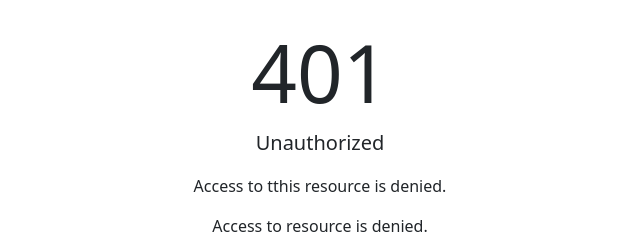
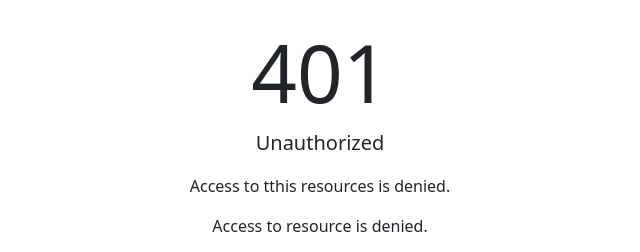
Before and after one commit to AyushWahane/Minor_test, a plain HTML site: page 401.html in a window 1280 px wide. Shown: the top 252 px of the page, 320-960 px from the left. Drawn offline with nearby package versions, Linux system fonts and the light colour scheme.

Commit message:
update 101

```diff
--- a/401.html
+++ b/401.html
@@ -20,7 +20,7 @@
                                 <div class="text-center mt-4">
                                     <h1 class="display-1">401</h1>
                                     <p class="lead">Unauthorized</p>
-                                    <p>Access to tthis resource is denied.</p>
+                                    <p>Access to tthis resources is denied.</p>
                                     <p>Access to resource is denied.</p>
                                     <a href="index.html">
                                         <i class="fas fa-arrow-left me-1"></i>
```
